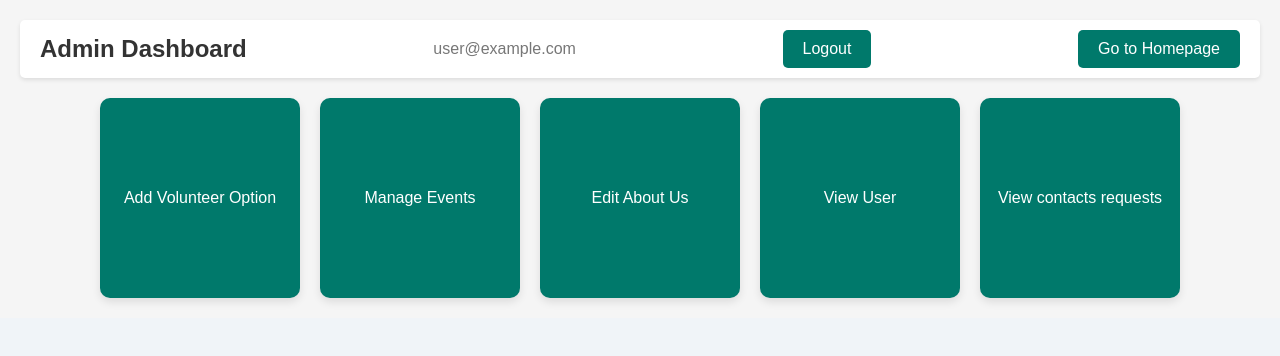
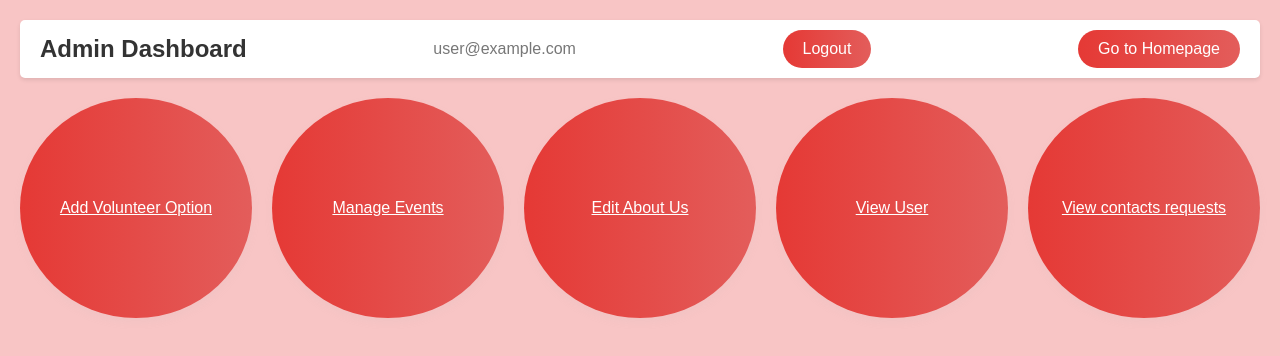
Before and after one commit to brachi2002/latet-lalev, a React (Create React App) app: page /admin in a window 1280 px wide. Shown: the top 356 px of the page. Built offline with nearby package versions, Linux system fonts and the light colour scheme; no server answers; sample sign-in values are in the browser's storage.

Commit message:
The design update

```diff
--- a/src/components/AdminDashboard.css
+++ b/src/components/AdminDashboard.css
@@ -1,6 +1,12 @@
+body {
+  background-color: #f8c5c5; /* צבע רקע אחיד */
+  margin: 0;
+  font-family: 'Arial', sans-serif;
+}
+
 .admin-dashboard {
   padding: 20px;
-  background-color: #f5f5f5;
+  background-color: transparent; /* עדכון רקע דף ניהול */
   font-family: 'Arial', sans-serif;
 }
 
@@ -8,7 +14,7 @@
   display: flex;
   justify-content: space-between;
   align-items: center;
-  background-color: #ffffff;
+  background-color: #ffffff; /* צבע רקע לבן */
   padding: 10px 20px;
   box-shadow: 0 2px 4px rgba(0, 0, 0, 0.1);
   border-radius: 5px;
@@ -17,46 +23,31 @@
 .admin-header h1 {
   margin: 0;
   font-size: 24px;
-  color: #333;
+  color: #8a2f2f; /* צבע ראשי */
 }
 
 .admin-header .user-email {
   margin-right: 20px;
   font-size: 16px;
-  color: #777;
+  color: #8a2f2f; /* צבע ראשי */
 }
 
-.admin-header .logout-button {
-  background-color: #00796b;
+.admin-header .logout-button,
+.admin-header .homepage-button {
+  background: linear-gradient(to right, #e53935, #e35d5b); /* גרדיאנט לכפתורים */
   color: #ffffff;
   border: none;
   padding: 10px 20px;
   cursor: pointer;
   font-size: 16px;
-  border-radius: 5px;
+  border-radius: 25px; /* עיגול פינות הכפתור */
   transition: background-color 0.3s, transform 0.3s;
 }
 
-.admin-header .logout-button:hover {
-  background-color: #004d40;
-  transform: scale(1.1);
-}
-
-.admin-header .homepage-button {
-  background-color: #00796b;
-  color: #ffffff;
-  border: none;
-  padding: 10px 20px;
-  cursor: pointer;
-  font-size: 16px;
-  border-radius: 5px;
-  margin-left: 20px;
-  transition: background-color 0.3s, transform 0.3s;
-}
-
+.admin-header .logout-button:hover,
 .admin-header .homepage-button:hover {
-  background-color: #004d40;
-  transform: scale(1.1);
+  background: linear-gradient(to right, #d32f2f, #d34848); /* צבע כפתורים בעת ריחוף */
+  transform: scale(1.05);
 }
 
 .cards-container {
@@ -68,32 +59,37 @@
 }
 
 .card {
-  background-color: #00796b;
+  background: linear-gradient(to right, #e53935, #e35d5b); /* גרדיאנט לכפתורים */
+  color: #ffffff;
+  border: none;
+  padding: 10px 20px;
+  cursor: pointer;
+  font-size: 16px;
+  border-radius: 50%; /* צורת עיגול */
+  transition: background-color 0.3s, transform 0.3s;
   width: 200px;
   height: 200px;
   display: flex;
   justify-content: center;
   align-items: center;
-  border-radius: 10px;
-  box-shadow: 0 4px 8px rgba(0, 0, 0, 0.1);
+  box-shadow: 0 4px 8px rgba(188, 183, 183, 0.1);
   transition: transform 0.3s;
-  color: #ffffff;
-  text-decoration: none;
-
 }
 
 .card:hover {
-  transform: translateY(-10px);
+  background: linear-gradient(to right, #d32f2f, #d34848); /* צבע כפתורים בעת ריחוף */
+  transform: scale(1.05);
 }
 
 .card a {
   color: #ffffff;
-  text-decoration: none;
+  text-decoration: none; /* הורדת קו תחתון */
   font-size: 18px;
   text-align: center;
   display: block;
 }
 
 .card a:hover {
-  color: #e0f2f1;
+  color: #fee2e2; /* צבע משני */
+  text-decoration: none; /* הורדת קו תחתון בעת ריחוף */
 }
```
